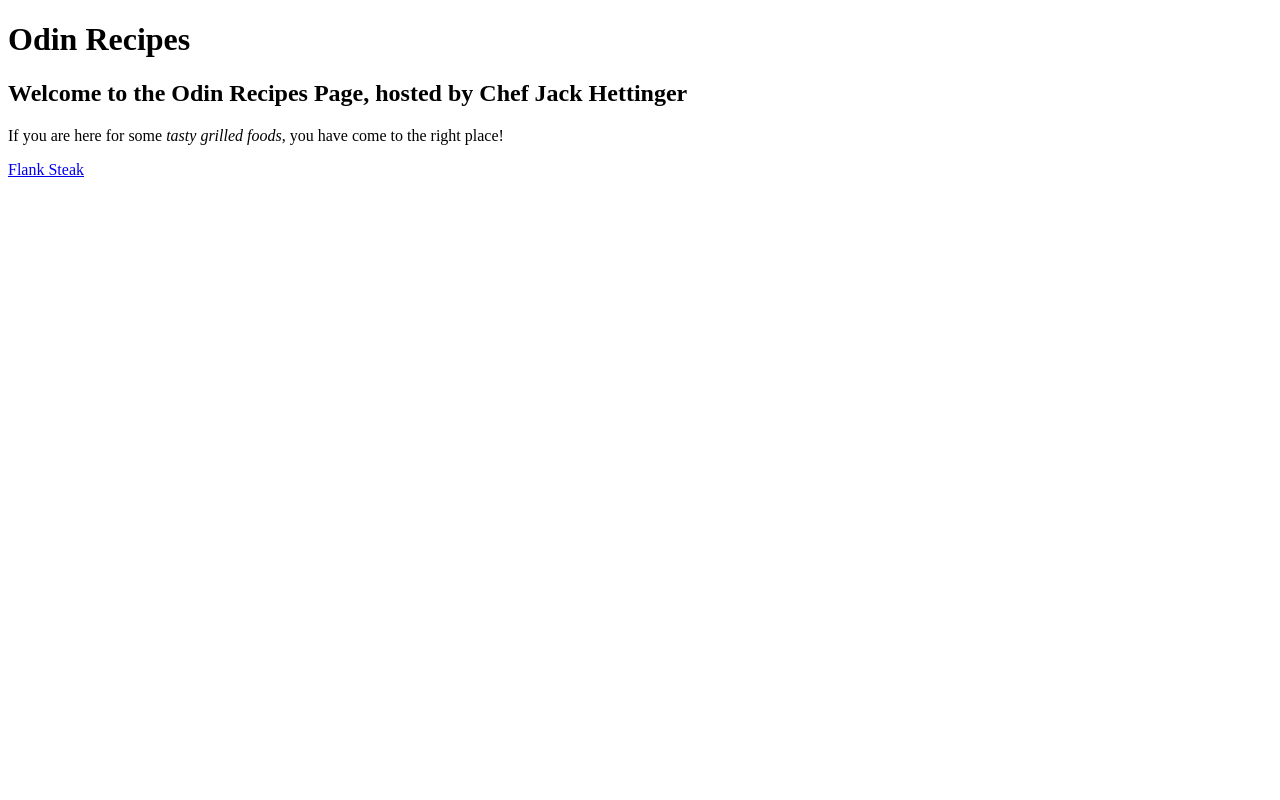
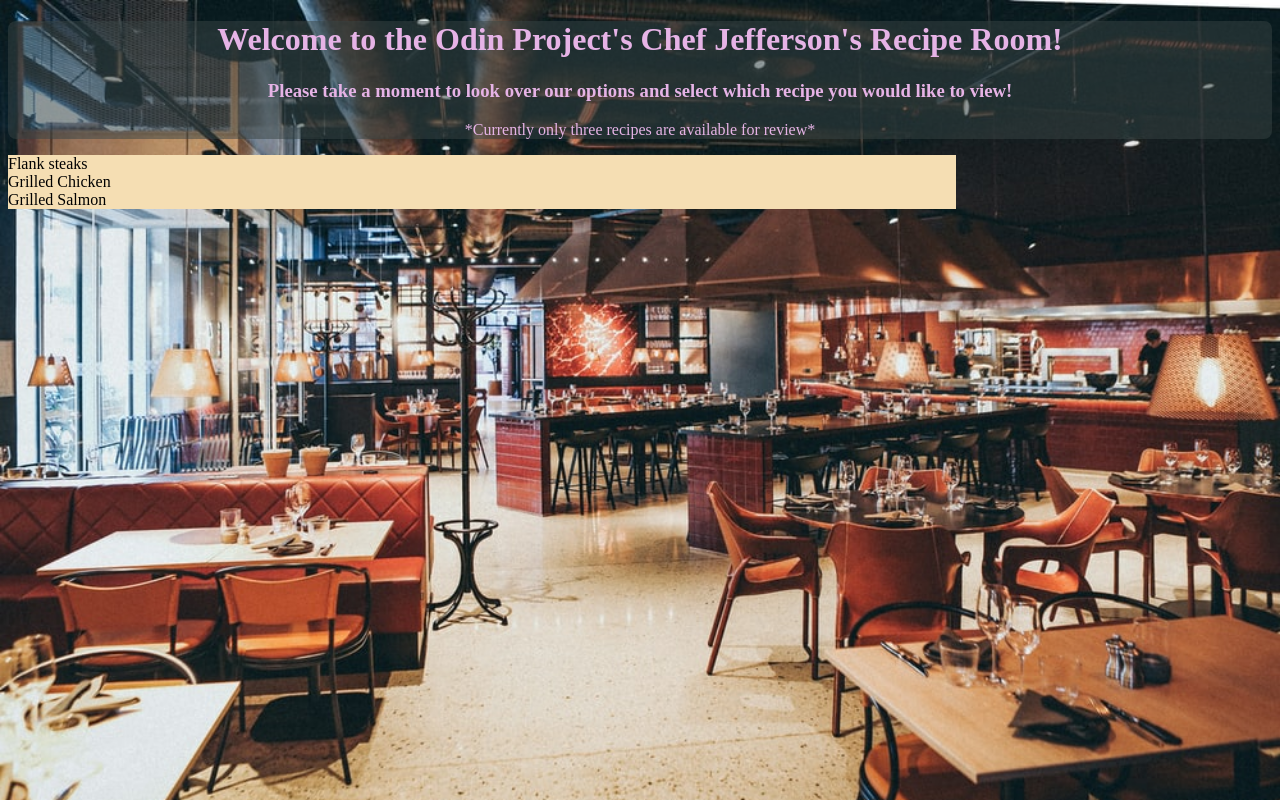
Before and after one commit to jdHettinger/odin-recipes, a plain HTML site: page index.html in a window 1280 px wide. Drawn offline with Linux system fonts and the light colour scheme; files that its build step writes are made by us from their sources.

Commit message:
Pushing a variety of updates

```diff
--- a/css/flankSteakStyles.css
+++ b/css/flankSteakStyles.css
@@ -41,12 +41,14 @@ body{
     left: 0;
     height: 100%;
     width: 100%;
-    background-color: lightcoral;
-    z-index: -1;
+    background-color: darkgreen;
 }
 
 #content{
     width: 100%;
     height: 100%;
     image-rendering: optimizeQuality;
+
 }
+
+/* TODO: Fix side of flankbox in webpage */
--- /dev/null
+++ b/css/index-styles.css
@@ -0,0 +1,39 @@
+body{
+    display: block;
+}
+
+#bgcon{
+    background-image: url("../images/backgrounds/restbg.jpg");
+    background-repeat: no-repeat;
+    background-size: cover;
+    top: 0;
+    right: 0;
+    left: 0;
+    bottom: 0;
+    position: absolute;
+    margin: 0 auto;
+    min-width: 100%;
+    min-height: 100%;
+    z-index: -1;
+
+}
+
+.header{
+    z-index: 1;
+    justify-content: center;
+    background-color: rgba(57, 68, 68, 0.5);
+    border-radius: 8px;
+    flex:auto;
+}
+
+.headertext{
+    color:rgb(230, 179, 230);
+    text-align: center;
+}
+
+.recipebox{
+    width: 75%;
+    height: auto;
+    z-index: 1;
+    background-color: wheat;
+}
--- a/index.html
+++ b/index.html
@@ -4,18 +4,20 @@
     <meta charset="UTF-8">
     <meta http-equiv="X-UA-Compatible" content="IE=edge">
     <meta name="viewport" content="width=device-width, initial-scale=1.0">
-    <link rel="stylesheet" type="text/css" href="/styles/index.css">
-    <title>Document</title>
+    <link rel="stylesheet" type="text/css" href="css/index-styles.css">
+    <title>Cheffin' with Jefferson</title>
 </head>
 <body>
+    <div id="bgcon"></div>
     <div class="header">
-        <h1>Odin Recipes</h1>
-        <h2>Welcome to the Odin Recipes Page, hosted by Chef Jack Hettinger</h2>
-        <p>If you are here for some <em>tasty grilled foods</em>, you have come to the right place!</p>
+        <h1 class="headertext">Welcome to the Odin Project's Chef Jefferson's Recipe Room!</h1>
+        <h3 class="headertext">Please take a moment to look over our options and select which recipe you would like to view!</h3>
+        <p class="headertext">*Currently only three recipes are available for review*</p>
     </div>
-
-    <a href="./recipes/flankSteak.html">Flank Steak</a>
-
-
+    <div class="recipebox">
+        <div class="rbox">Flank steaks</div>
+        <div class="rbox">Grilled Chicken</div>
+        <div class="rbox">Grilled Salmon</div>
+    </div>
 </body>
 </html>
```
Also changed, not shown: css/index.css (deleted), images/backgrounds/restbg.jpg (added).
